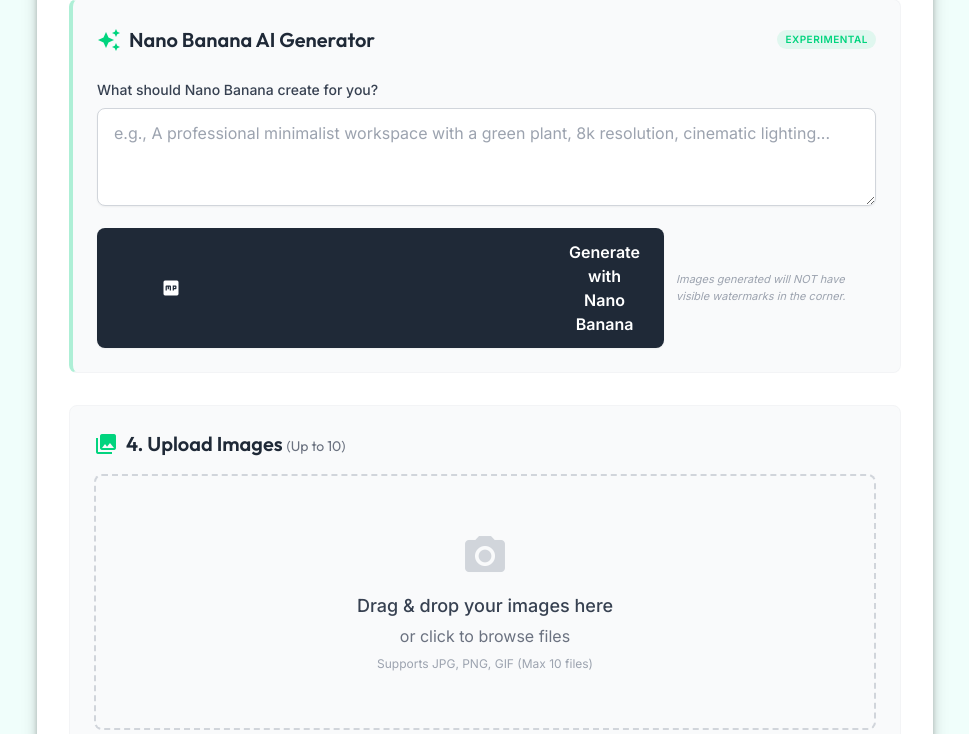
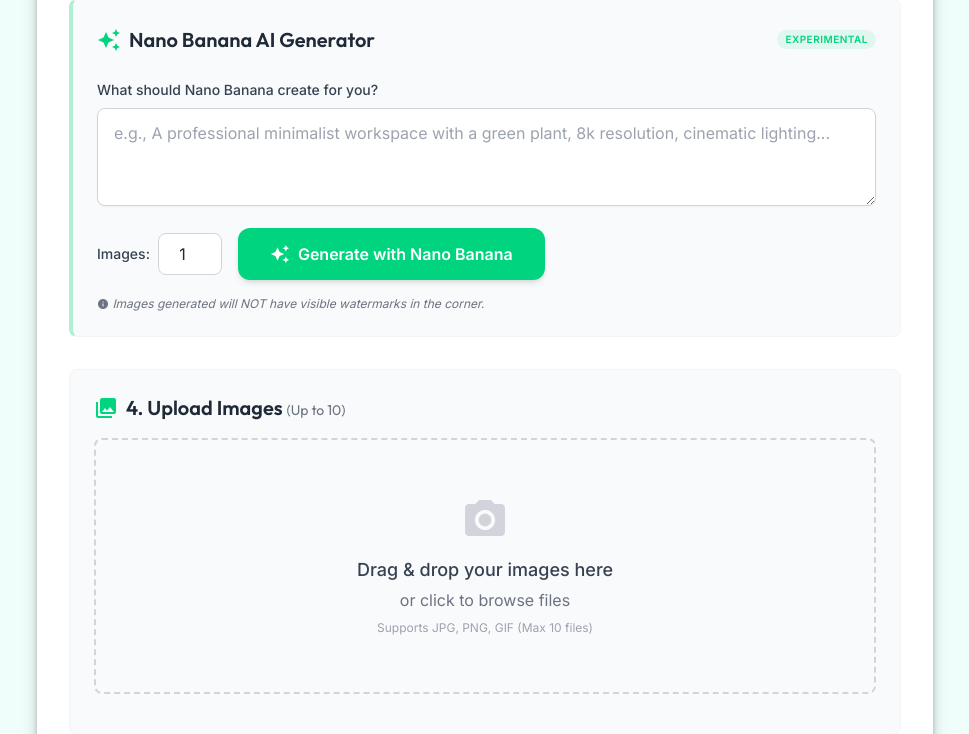
Before and after one commit to MoonrakerAI/unique-photos, a Flask app: page / in a window 1280 px wide. Shown: the part 1314-2048 px from the top of the page, without its empty margins (155-1124 px from the left). Run offline with Flask 3, Linux system fonts and the light colour scheme; some libraries are stand-ins or nearby versions.

Commit message:
Fix AI image generation error and refine UI with multi-image support

```diff
--- a/app.py
+++ b/app.py
@@ -185,7 +185,7 @@ def get_blob_token():
 
 @app.route('/api/generate-image', methods=['POST'])
 def generate_image():
-    """Generate an image using Gemini 2.0 Flash"""
+    """Generate images using Imagen 3 via Google AI Studio"""
     try:
         if not GOOGLE_API_KEY:
             return jsonify({'error': 'GOOGLE_API_KEY not configured'}), 500
@@ -195,45 +195,44 @@ def generate_image():
             return jsonify({'error': 'No prompt provided'}), 400
 
         prompt = data.get('prompt')
+        count = min(max(int(data.get('count', 1)), 1), 10)
 
-        # Initialize the model
-        # Note: Using gemini-2.0-flash which supports imagen
-        model = genai.GenerativeModel("gemini-2.0-flash")
+        # Using Imagen 3 for high-quality generation
+        # "imagen-3.0-generate-001" is the current standard in AI Studio
+        model = genai.GenerativeModel("imagen-3.0-generate-001")
 
-        # Generate the image
-        # The API for image generation in Gemini 2.0 Flash is typically via the generate_content
-        # but specifically with the imagen task if enabled, or via a dedicated imagen model if available.
-        # For Gemini 2.0 Flash, it uses the 'imagen' tool or similar if integrated.
-        # However, the standard way in the current SDK for "Nano Banana" (Gemini 2.0 Flash)
-        # to generate images is often through the 'imagen-3' model or similar if available in the project.
-        # Let's use the most direct approach for Gemini 2.0 Flash image generation.
+        generated_files = []
 
-        # Actually, for standard Gemini 2.0 Flash API, image generation is handled via:
-        response = model.generate_content(
-            prompt,
-            generation_config=genai.types.GenerationConfig(
-                response_mime_type="image/jpeg",
-            )
-        )
+        # Generate requested number of images
+        for i in range(count):
+            response = model.generate_content(prompt)
 
-        if not response.parts:
-            return jsonify({'error': 'Failed to generate image: No parts in response'}), 500
+            if not response.candidates or not response.candidates[0].content.parts:
+                continue
 
-        # Extract the image data
-        image_part = next((part for part in response.parts if part.inline_data), None)
-        if not image_part:
-            return jsonify({'error': 'Failed to generate image: Image data not found in response'}), 500
+            # Extract the image data
+            image_part = next((part for part in response.candidates[0].content.parts if part.inline_data), None)
+            if not image_part:
+                continue
 
-        image_bytes = image_part.inline_data.data
+            image_bytes = image_part.inline_data.data
 
-        # Upload to Vercel Blob
-        filename = f"generated_{secure_filename(prompt[:20])}_{int(time.time())}.jpg"
-        blob_url = upload_to_blob(image_bytes, filename, 'image/jpeg')
+            # Upload to Vercel Blob
+            ts = int(time.time())
+            filename = f"generated_{secure_filename(prompt[:20])}_{ts}_{i}.jpg"
+            blob_url = upload_to_blob(image_bytes, filename, 'image/jpeg')
+
+            generated_files.append({
+                'url': blob_url,
+                'filename': filename
+            })
+
+        if not generated_files:
+            return jsonify({'error': 'Failed to generate any images. Check your prompt safety or API quota.'}), 500
 
         return jsonify({
             'success': True,
-            'url': blob_url,
-            'filename': filename
+            'files': generated_files
         })
 
     except Exception as e:
--- a/templates/index.html
+++ b/templates/index.html
@@ -217,7 +217,8 @@
                             <span class="material-icons text-primary text-2xl">auto_awesome</span>
                             <h2 class="text-xl font-semibold text-gray-800 font-outfit">Nano Banana AI Generator</h2>
                         </div>
-                        <span class="px-2 py-0.5 bg-primary/10 text-primary text-[10px] font-bold rounded-full uppercase tracking-wider">Experimental</span>
+                        <span
+                            class="px-2 py-0.5 bg-primary/10 text-primary text-[10px] font-bold rounded-full uppercase tracking-wider">Experimental</span>
                     </div>
 
                     <div class="space-y-4">
@@ -230,49 +231,46 @@
                                 placeholder="e.g., A professional minimalist workspace with a green plant, 8k resolution, cinematic lighting..."></textarea>
                         </div>
 
-                        <div class="flex flex-col md:flex-row items-center space-y-3 md:space-y-0 md:space-x-3">
+                        <div class="flex flex-col space-y-4">
+                            <div class="flex flex-wrap items-center gap-4">
+                                <div class="flex items-center space-x-2">
+                                    <label for="ai_count" class="text-sm font-medium text-gray-700">Images:</label>
+                                    <input type="number" id="ai_count" min="1" max="10" value="1"
+                                        class="w-16 px-2 py-2 border border-gray-300 rounded-lg text-center focus:ring-2 focus:ring-primary/50 focus:border-primary">
+                                </div>
                                 <button type="button" id="generateAIBtn"
-                                class="w-full md:w-auto px-6 py-3 bg-gray-800 hover:bg-black text-white font-semibold rounded-lg shadow-sm transition-all duration-200 flex items-center justify-center space-x-2">
-                                <span class="material-icons text-xl">temp_preferences_custom</span>
+                                    class="flex-1 md:flex-none px-8 py-3 bg-primary hover:bg-[#00C175] text-white font-bold rounded-xl shadow-md hover:shadow-lg transition-all duration-200 transform hover:-translate-y-0.5 flex items-center justify-center space-x-2">
+                                    <span class="material-icons text-xl">auto_awesome</span>
                                     <span>Generate with Nano Banana</span>
                                 </button>
-                            <p class="text-[11px] text-gray-400 italic">Images generated will NOT have visible watermarks in the corner.</p>
+                            </div>
+                            <p class="text-xs text-gray-500 italic">
+                                <span class="material-icons text-xs align-middle">info</span>
+                                Images generated will NOT have visible watermarks in the corner.
+                            </p>
                         </div>
 
-                        <!-- AI Generation Preview -->
+                        <!-- AI Generation Results Gallery -->
                         <div id="aiPreviewSection" class="hidden animate-in fade-in slide-in-from-top-4 duration-300">
-                            <div class="bg-white p-4 rounded-xl border border-gray-200 shadow-sm">
-                                <div class="flex flex-col md:flex-row space-y-4 md:space-y-0 md:space-x-4">
-                                    <div class="w-full md:w-64 aspect-square bg-gray-100 rounded-lg overflow-hidden flex items-center justify-center">
-                                        <div id="aiImageLoading" class="flex flex-col items-center">
-                                            <div class="animate-spin rounded-full h-10 w-10 border-t-2 border-b-2 border-primary mb-3"></div>
-                                            <p class="text-xs text-gray-500 font-medium">Nano Banana is thinking...</p>
+                            <div id="aiImageLoading"
+                                class="flex flex-col items-center py-12 bg-white rounded-xl border border-gray-200 shadow-sm">
+                                <div
+                                    class="animate-spin rounded-full h-12 w-12 border-t-2 border-b-2 border-primary mb-4">
                                 </div>
-                                        <img id="aiGeneratedImage" class="hidden w-full h-full object-cover" src="" alt="AI Generated">
+                                <p class="text-sm text-gray-600 font-medium">Nano Banana is generating your images...
+                                </p>
                             </div>
-                                    <div class="flex-1 flex flex-col justify-center">
-                                        <div id="aiSuccessActions" class="hidden space-y-3">
-                                            <div class="flex items-center space-x-2 text-green-600 mb-1">
-                                                <span class="material-icons text-sm">check_circle</span>
-                                                <span class="text-xs font-bold uppercase tracking-wide">Image Ready</span>
+
+                            <div id="aiResultsGallery" class="grid grid-cols-1 sm:grid-cols-2 gap-4">
+                                <!-- Generated images will appear here -->
                             </div>
-                                            <h3 class="font-semibold text-gray-800">Your AI vision is complete</h3>
-                                            <p class="text-sm text-gray-500">Add this image to your branding list to apply your logo and QR code.</p>
-                                            <button type="button" id="addToBrandingBtn"
-                                                class="w-full px-4 py-2 bg-primary hover:bg-[#00C175] text-white text-sm font-bold rounded-lg transition-colors flex items-center justify-center space-x-2">
-                                                <span class="material-icons text-sm">add_photo_alternate</span>
-                                                <span>Add to Branding List</span>
-                                            </button>
-                                        </div>
+
                             <div id="aiErrorMsg" class="hidden p-4 bg-red-50 border border-red-100 rounded-lg">
                                 <div class="flex items-center space-x-2 text-red-600 mb-1">
                                     <span class="material-icons text-sm">error</span>
                                     <span class="text-xs font-bold uppercase tracking-wide">Error</span>
                                 </div>
                                 <p id="aiErrorText" class="text-sm text-red-700"></p>
-                                        </div>
-                                    </div>
-                                </div>
                             </div>
                         </div>
                     </div>
@@ -875,18 +873,17 @@
             // AI Image Generation Logic
             const generateAIBtn = document.getElementById('generateAIBtn');
             const aiPrompt = document.getElementById('ai_prompt');
+            const aiCount = document.getElementById('ai_count');
             const aiPreviewSection = document.getElementById('aiPreviewSection');
             const aiImageLoading = document.getElementById('aiImageLoading');
-            const aiGeneratedImage = document.getElementById('aiGeneratedImage');
-            const aiSuccessActions = document.getElementById('aiSuccessActions');
+            const aiResultsGallery = document.getElementById('aiResultsGallery');
             const aiErrorMsg = document.getElementById('aiErrorMsg');
             const aiErrorText = document.getElementById('aiErrorText');
-            const addToBrandingBtn = document.getElementById('addToBrandingBtn');
-
-            let lastGeneratedImage = null;
 
             generateAIBtn.addEventListener('click', async () => {
                 const prompt = aiPrompt.value.trim();
+                const count = parseInt(aiCount.value) || 1;
+
                 if (!prompt) {
                     alert('Please enter a prompt first.');
                     return;
@@ -895,10 +892,10 @@
                 // Show loading state
                 aiPreviewSection.classList.remove('hidden');
                 aiImageLoading.classList.remove('hidden');
-                aiGeneratedImage.classList.add('hidden');
-                aiSuccessActions.classList.add('hidden');
+                aiResultsGallery.innerHTML = '';
                 aiErrorMsg.classList.add('hidden');
                 generateAIBtn.disabled = true;
+                const originalBtnContent = generateAIBtn.innerHTML;
                 generateAIBtn.innerHTML = '<span class="material-icons text-xl animate-spin">refresh</span><span>Generating...</span>';
 
                 try {
@@ -907,16 +904,16 @@
                         headers: {
                             'Content-Type': 'application/json'
                         },
-                        body: JSON.stringify({ prompt })
+                        body: JSON.stringify({ prompt, count })
                     });
 
                     const data = await response.json();
 
-                    if (data.success) {
-                        aiGeneratedImage.src = data.url;
-                        aiGeneratedImage.classList.remove('hidden');
-                        aiSuccessActions.classList.remove('hidden');
-                        lastGeneratedImage = data;
+                    if (data.success && data.files) {
+                        data.files.forEach(fileData => {
+                            const card = createAICard(fileData);
+                            aiResultsGallery.appendChild(card);
+                        });
                     } else {
                         throw new Error(data.error || 'Failed to generate image');
                     }
@@ -926,24 +923,40 @@
                 } finally {
                     aiImageLoading.classList.add('hidden');
                     generateAIBtn.disabled = false;
-                    generateAIBtn.innerHTML = '<span class="material-icons text-xl">temp_preferences_custom</span><span>Generate with Nano Banana</span>';
+                    generateAIBtn.innerHTML = originalBtnContent;
                 }
             });
 
-            addToBrandingBtn.addEventListener('click', async () => {
-                if (!lastGeneratedImage) return;
+            function createAICard(fileData) {
+                const div = document.createElement('div');
+                div.className = 'bg-white p-3 rounded-xl border border-gray-200 shadow-sm flex flex-col space-y-3';
+                div.innerHTML = `
+                    <div class="aspect-square bg-gray-100 rounded-lg overflow-hidden">
+                        <img src="${fileData.url}" class="w-full h-full object-cover" alt="AI Generated">
+                    </div>
+                    <button type="button" class="add-to-branding-btn w-full px-4 py-2 bg-primary hover:bg-[#00C175] text-white text-xs font-bold rounded-lg transition-colors flex items-center justify-center space-x-2">
+                        <span class="material-icons text-sm">add_photo_alternate</span>
+                        <span>Add to Branding</span>
+                    </button>
+                `;
 
+                const addBtn = div.querySelector('.add-to-branding-btn');
+                addBtn.addEventListener('click', async () => {
+                    await addAIImageToBranding(fileData, addBtn);
+                });
+
+                return div;
+            }
+
+            async function addAIImageToBranding(fileData, btn) {
                 try {
-                    // Fetch the blob from the URL
-                    const response = await fetch(lastGeneratedImage.url);
+                    btn.disabled = true;
+                    const response = await fetch(fileData.url);
                     const blob = await response.blob();
+                    const file = new File([blob], fileData.filename, { type: 'image/jpeg' });
 
-                    // Create a File object
-                    const file = new File([blob], lastGeneratedImage.filename, { type: 'image/jpeg' });
-
-                    // Add to global files array
-                    if (files.length >= 10) {
-                        alert('You already have 10 files. Remove some before adding more.');
+                    if (files.length >= 20) { // Limit increased slightly if needed
+                        alert('Maximum file limit reached.');
                         return;
                     }
 
@@ -951,23 +964,19 @@
                     updateFileList();
                     updateFileNamesPreview();
 
-                    // Show success on button
-                    const originalText = addToBrandingBtn.innerHTML;
-                    addToBrandingBtn.classList.replace('bg-primary', 'bg-green-600');
-                    addToBrandingBtn.innerHTML = '<span class="material-icons text-sm">check</span><span>Added!</span>';
+                    btn.classList.replace('bg-primary', 'bg-green-600');
+                    btn.innerHTML = '<span class="material-icons text-sm">check</span><span>Added!</span>';
 
                     setTimeout(() => {
-                        addToBrandingBtn.classList.replace('bg-green-600', 'bg-primary');
-                        addToBrandingBtn.innerHTML = originalText;
-                        aiPreviewSection.classList.add('hidden');
-                        aiPrompt.value = '';
+                        // Keep state instead of resetting layout completely
                     }, 2000);
 
                 } catch (error) {
-                    console.error('Error adding AI image to list:', error);
-                    alert('Failed to add image to list.');
+                    console.error('Error adding AI image:', error);
+                    alert('Failed to add image.');
+                    btn.disabled = false;
                 }
-            });
+            }
 
             // Update rename preview
             window.clearAllFiles = function () {
```
Lines whose indentation alone changed are shown as unchanged.
